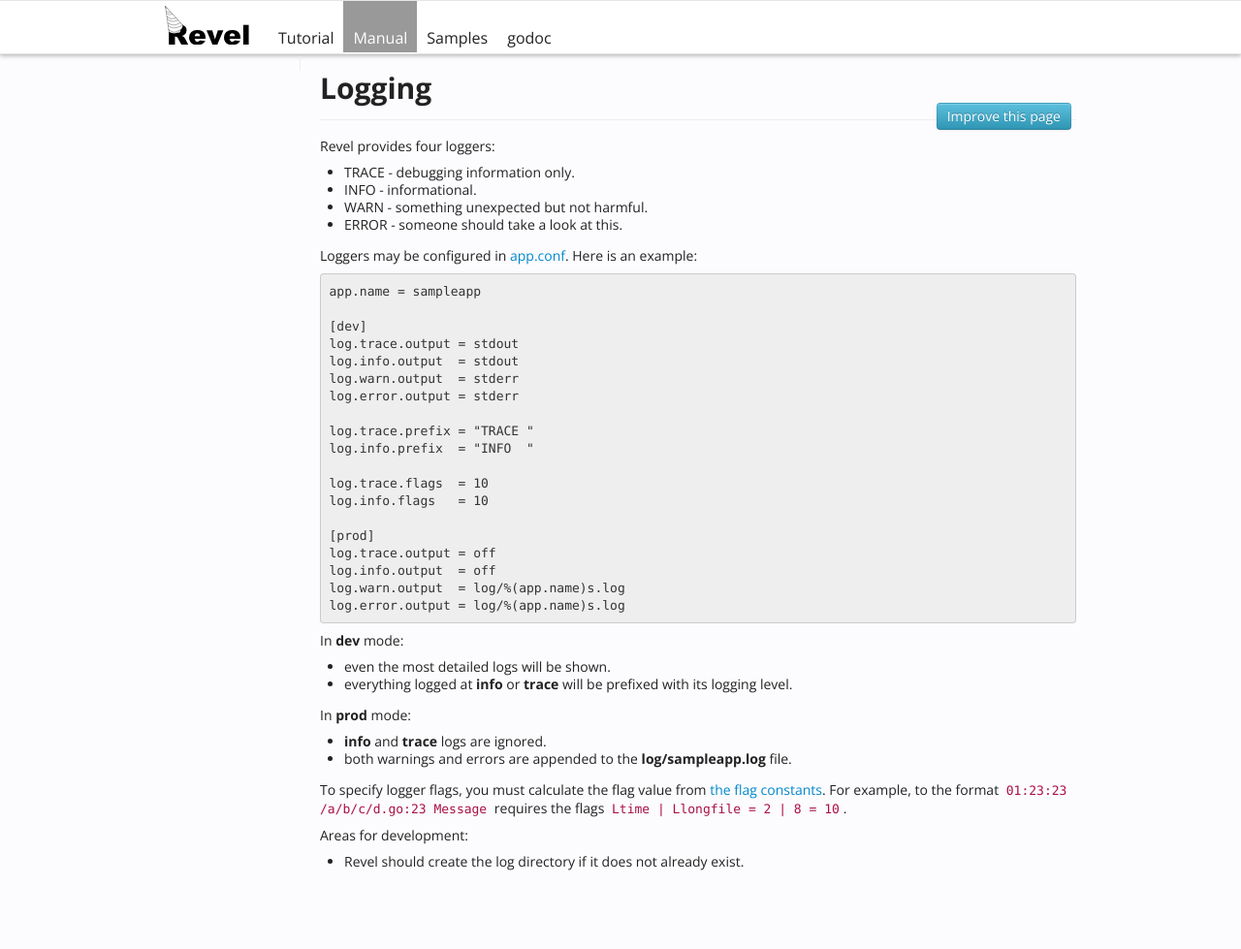
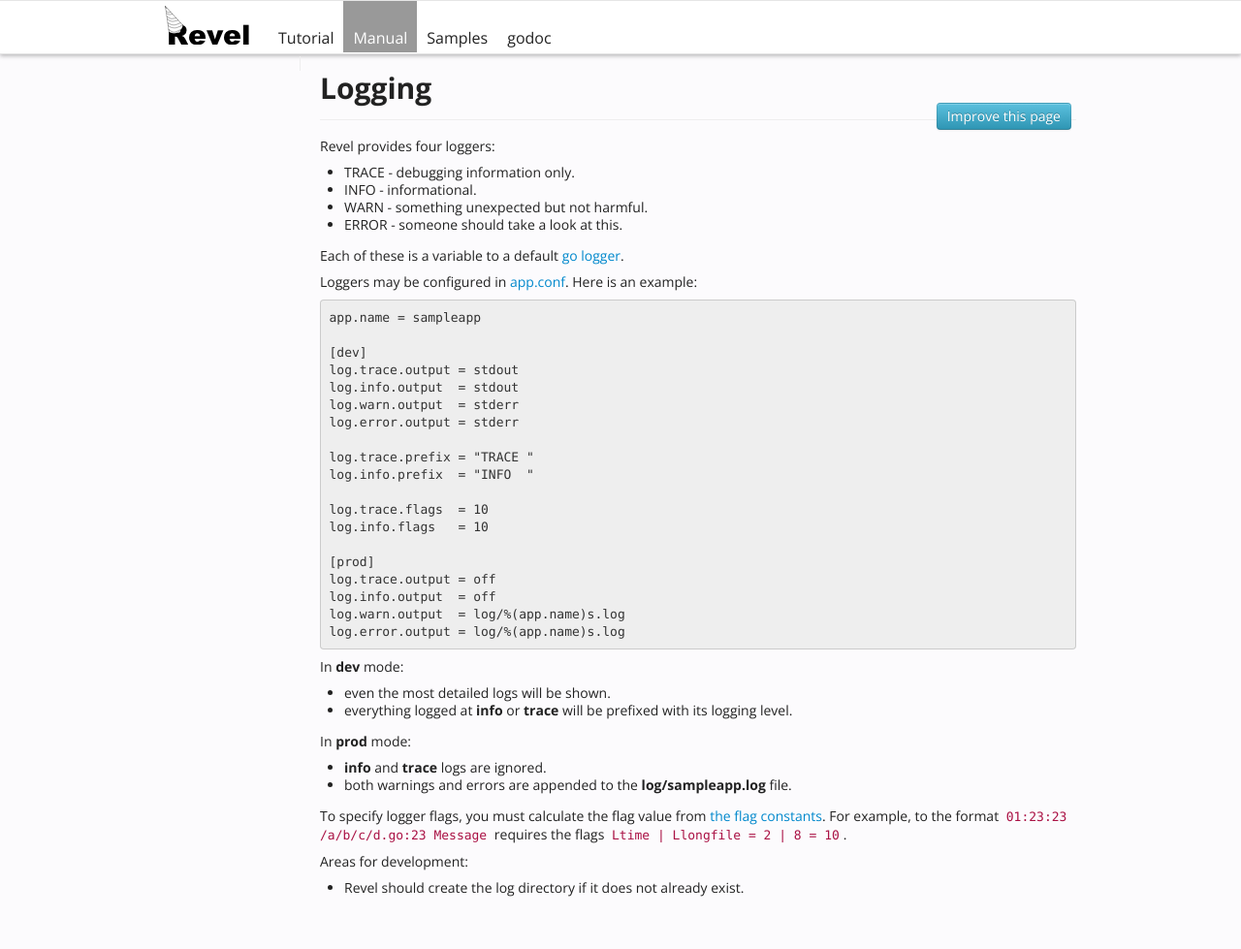
Before and after one commit to revel/revel, a Jekyll site: the page built from manual/logging.md, in a window 1280 px wide. Shown: the whole page at 97% size. Built offline with Jekyll 4.4.1, drawn with Linux system fonts in a browser that asks for light colours; before the commit the page ends 952 px from its top, so only the background shows below that.

Commit message:
Documented that all loggers are just instances of std go loggers

```diff
--- a/manual/logging.md
+++ b/manual/logging.md
@@ -8,6 +8,8 @@
 * INFO - informational.
 * WARN - something unexpected but not harmful.
 * ERROR - someone should take a look at this.
+
+Each of these is a variable to a default [go logger](http://golang.org/pkg/log/).
 
 Loggers may be configured in [app.conf](appconf.html).  Here is an example:
 
@@ -31,6 +33,7 @@
 	log.warn.output  = log/%(app.name)s.log
 	log.error.output = log/%(app.name)s.log
 
+
 In **dev** mode:
 
 * even the most detailed logs will be shown.
```
